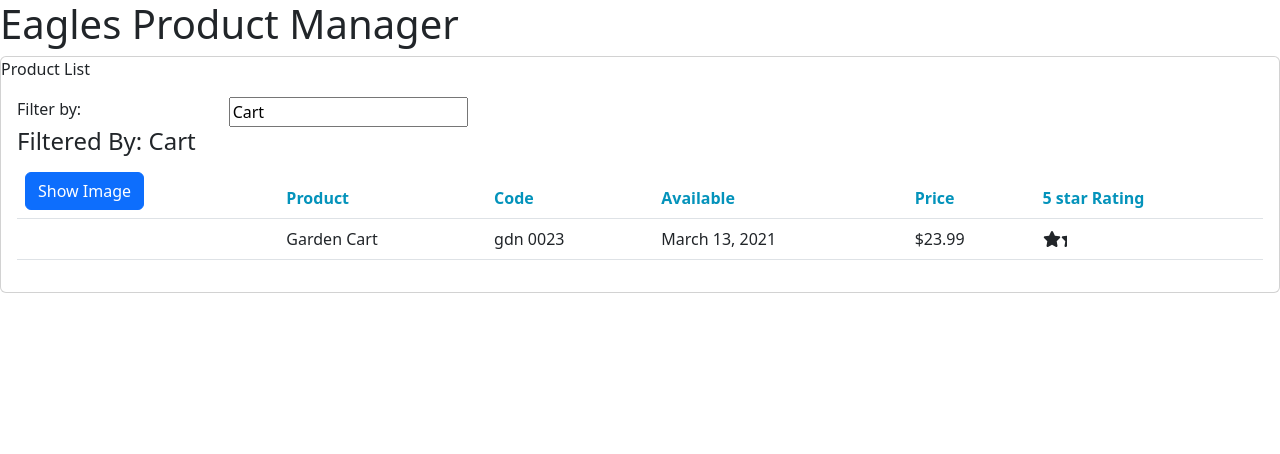
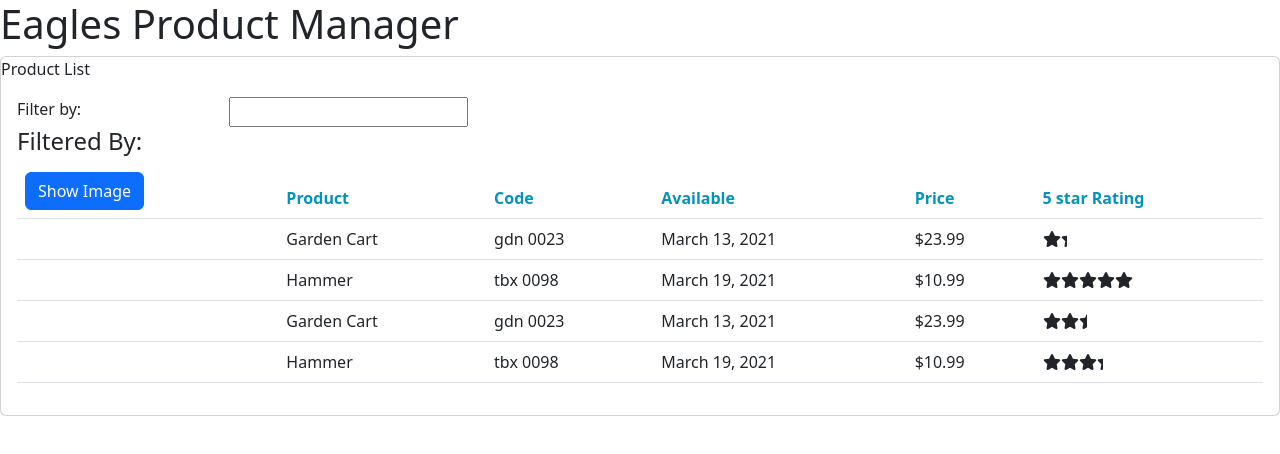
Before and after one commit to sammykirigha/products-manager-app, an Angular app: page / in a window 1280 px wide. Shown: the top 454 px of the page. Built offline with nearby package versions, Linux system fonts and the light colour scheme.

Commit message:
added services and dependency injection

```diff
--- a/src/app/products/product-list.component.ts
+++ b/src/app/products/product-list.component.ts
@@ -1,9 +1,11 @@
 import { Component, OnInit } from '@angular/core';
 import { IProducts } from './products';
+import { ProductService } from './product.service';
 
 @Component({
   selector: 'app-products',
   templateUrl: './products-list.component.html',
+  // providers: [ProductService],
   styleUrls: ['./product-list.component.css'],
 })
 export class ProductComponent implements OnInit {
@@ -25,36 +27,18 @@ export class ProductComponent implements OnInit {
   }
 
   filteredProducts: IProducts[] = [];
-  products: IProducts[] = [
-    {
-      productId: 2,
-      productName: 'Garden Cart',
-      productCode: 'GDN-0023',
-      releaseDate: 'March 13, 2021',
-      description: '15 gallon capacity rolling garden cart',
-      price: 23.99,
-      starRating: 1.2,
-      imageUrl: 'assets/images/garden_cart.png',
-    },
-    {
-      productId: 4,
-      productName: 'Hammer',
-      productCode: 'TBX-0098',
-      releaseDate: 'March 19, 2021',
-      description: 'Curved claw steel hammer',
-      price: 10.99,
-      starRating: 5,
-      imageUrl: 'assets/images/hammer.png',
-    },
-  ];
+  products: IProducts[] = [];
+
+  constructor(private productService: ProductService) {}
 
   toggleShowImage(): void {
     this.showImage = !this.showImage;
   }
 
   ngOnInit(): void {
-    this.listFilter = 'Cart';
-    console.log('In OnInit');
+    this.products = this.productService.getProducts();
+    this.filteredProducts = this.products;
+    // this.listFilter = 'Cart';
   }
 
   onRatingClicked(message: string): void {
--- /dev/null
+++ b/src/app/products/product.service.ts
@@ -0,0 +1,52 @@
+import { Injectable } from '@angular/core';
+import { IProducts } from './products';
+
+@Injectable({
+  providedIn: 'root',
+})
+export class ProductService {
+  getProducts(): IProducts[] {
+    return [
+      {
+        productId: 2,
+        productName: 'Garden Cart',
+        productCode: 'GDN-0023',
+        releaseDate: 'March 13, 2021',
+        description: '15 gallon capacity rolling garden cart',
+        price: 23.99,
+        starRating: 1.2,
+        imageUrl: 'assets/images/garden_cart.png',
+      },
+      {
+        productId: 4,
+        productName: 'Hammer',
+        productCode: 'TBX-0098',
+        releaseDate: 'March 19, 2021',
+        description: 'Curved claw steel hammer',
+        price: 10.99,
+        starRating: 5,
+        imageUrl: 'assets/images/hammer.png',
+      },
+      {
+        productId: 2,
+        productName: 'Garden Cart',
+        productCode: 'GDN-0023',
+        releaseDate: 'March 13, 2021',
+        description: '15 gallon capacity rolling garden cart',
+        price: 23.99,
+        starRating: 2.2,
+        imageUrl: 'assets/images/garden_cart.png',
+      },
+      {
+        productId: 4,
+        productName: 'Hammer',
+        productCode: 'TBX-0098',
+        releaseDate: 'March 19, 2021',
+        description: 'Curved claw steel hammer',
+        price: 10.99,
+        starRating: 3,
+        imageUrl: 'assets/images/hammer.png',
+      },
+    ];
+  }
+}
```
